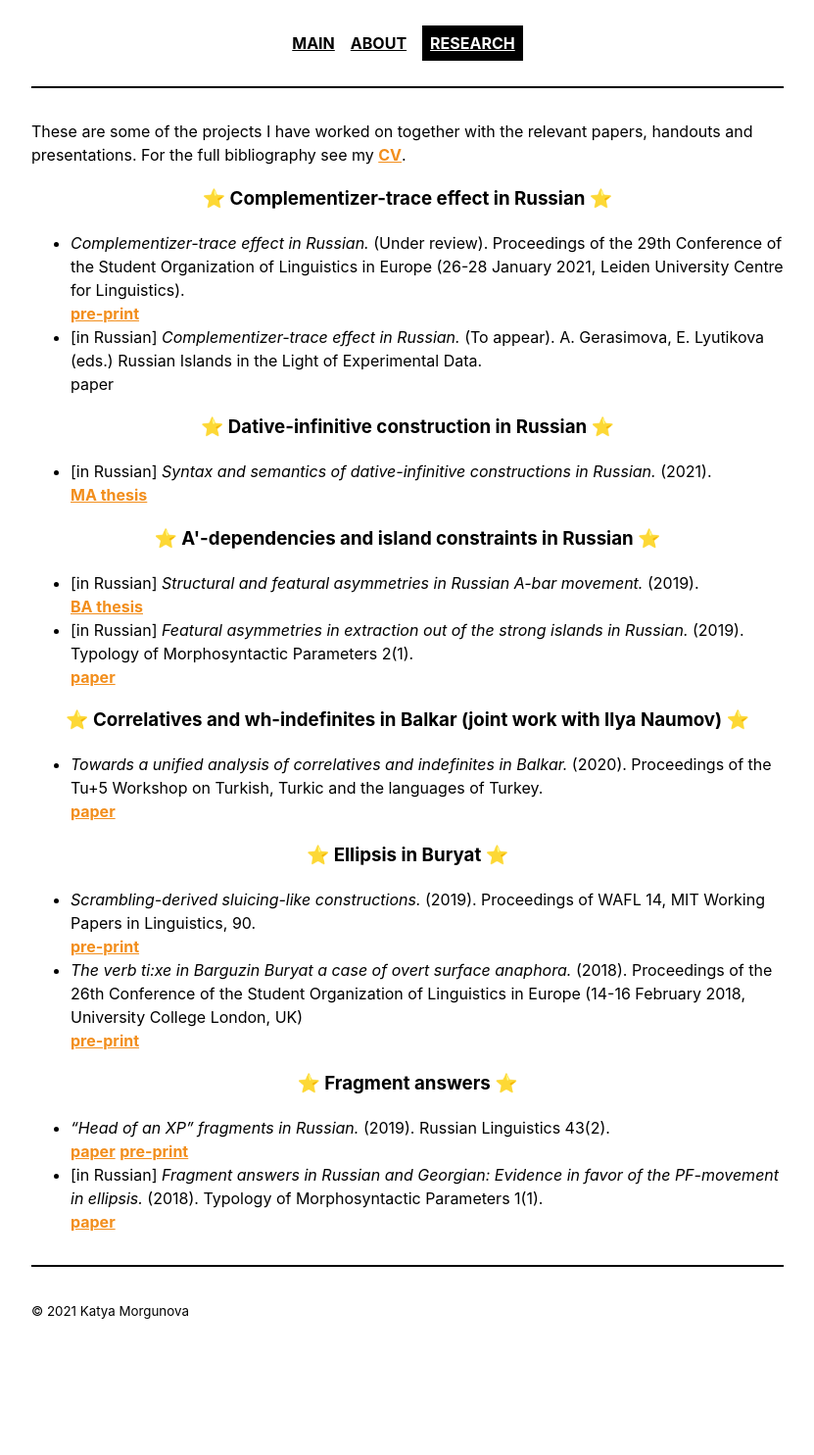
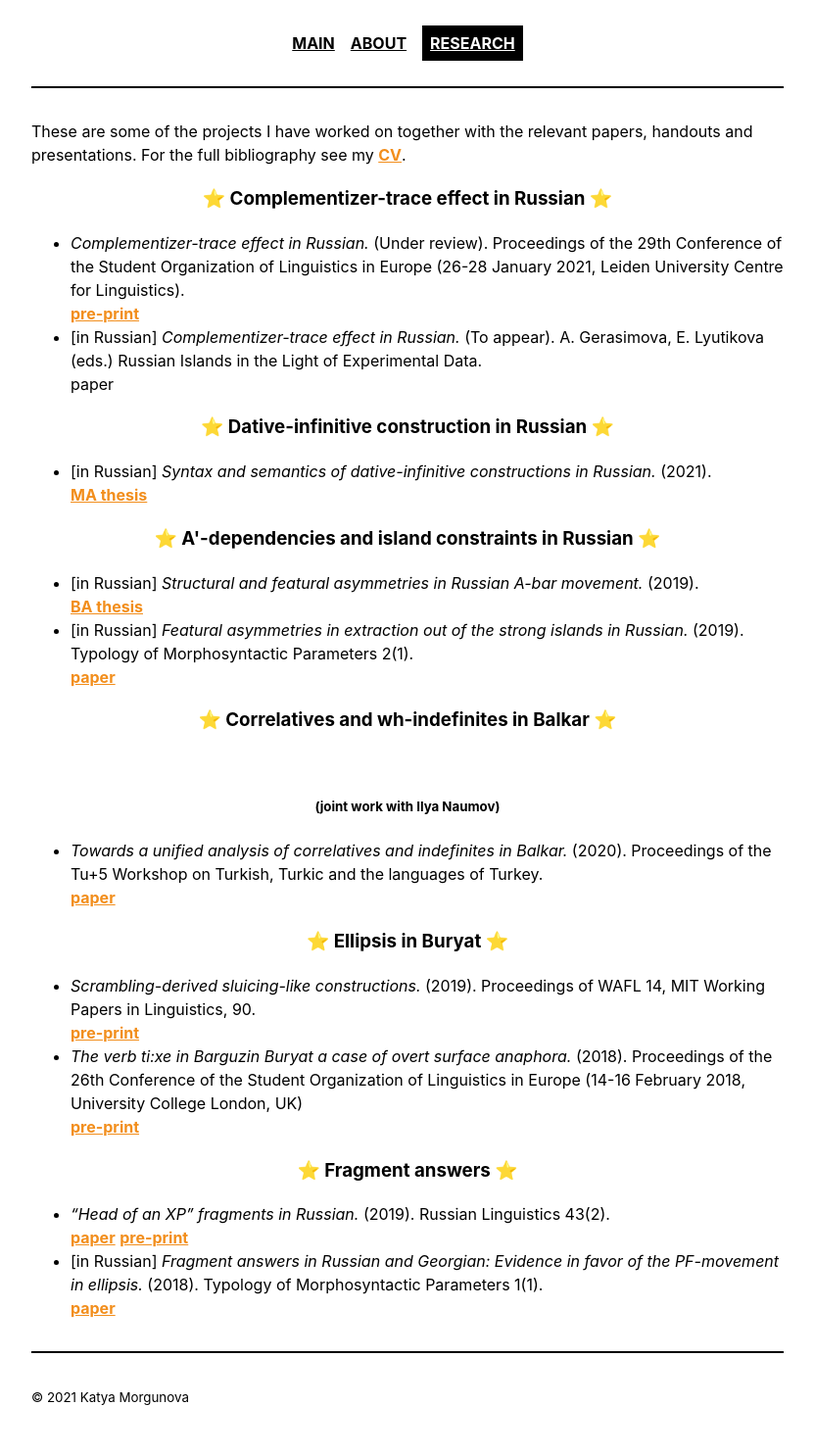
Before and after one commit to morgunova-katya/morgunova-katya.github.io, a Jekyll site: the page built from _pages/research.md, in a window 1280 px wide. Shown: the whole page at 98% size, without its empty margins (224-1055 px from the left). Built offline with Jekyll 4.4.1, drawn with Linux system fonts in a browser that asks for light colours; before the commit the page ends 1397 px from its top, so only the background shows below that.

```diff
--- a/_pages/research.md
+++ b/_pages/research.md
@@ -26,7 +26,7 @@ These are some of the projects I have worked on together with the relevant paper
 </ul>
 
 
-<center><h3> &#11088; Correlatives and wh-indefinites in Balkar (joint work with Ilya Naumov) &#11088; </h3></center>
+<center><h3> &#11088; Correlatives and wh-indefinites in Balkar &#11088; </h3><br> <h5>(joint work with Ilya Naumov)</h5></center>
 
 <ul>
 <li> <i>Towards a unified analysis of correlatives and indefinites in Balkar.</i> (2020). Proceedings of the Tu+5 Workshop on Turkish, Turkic and the languages of Turkey. <br> <a href="{{ site.baseurl }}/files/morgunova_naumov_correlatives_wh_indef_2020.pdf" class="pdf">paper</a> </li>
```
